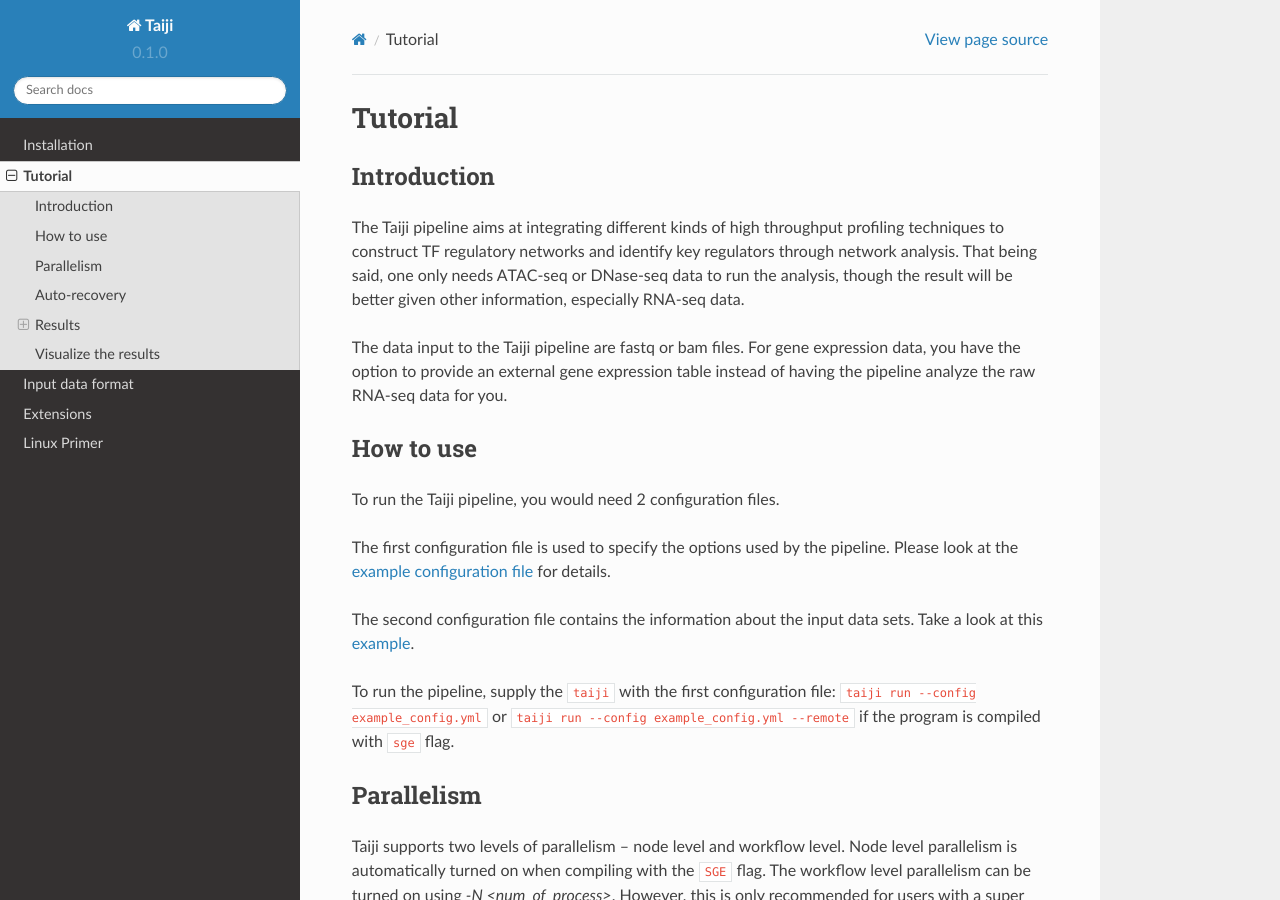
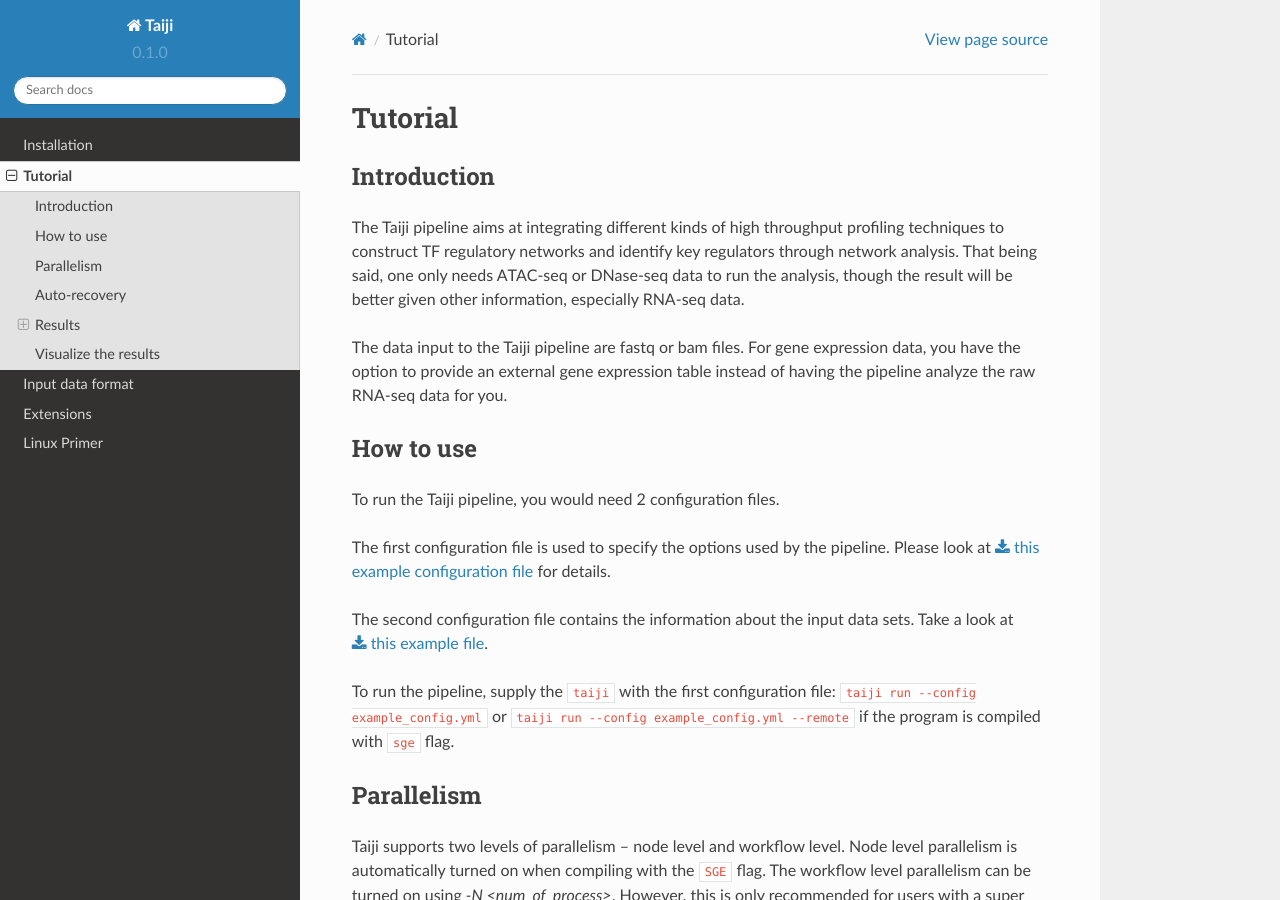
Before and after one commit to kaizhang/Taiji, a Sphinx documentation site: the page built from docs/tutorial.rst, in a window 1280 px wide and 900 px high. Built offline with Sphinx 7.4.7 and the Read the Docs theme 2.0.0, drawn with Linux system fonts in a browser that asks for light colours; some of the changed lines change nothing that is shown.

Commit message:
update docs

```diff
--- /dev/null
+++ b/docs/data/example_config.yml
@@ -0,0 +1,68 @@
+################################################################################
+# NOTE: Lines starting with a '#' character are comments, for human reading only.
+################################################################################
+
+# The path to a file specifying the input data sets. The software come with
+# an example file named "input.yaml".
+input: "data/input.yml"
+
+# Directory containing the results.
+outputDir: "output/"
+
+# The path to the picard tools.
+picard: "/home/kai/software/picard-tools-1.140/picard.jar"
+
+
+################################################################################
+# Genome Indices
+################################################################################
+
+# Complete genome in a SINGLE plain FASTA file. Genome can be downloaded from
+# Gencode (human and mouse), UCSC or ENSEMBL.
+# Example link for human:
+# http://hgdownload.cse.ucsc.edu/goldenPath/hg38/bigZips/hg38.fa.gz.
+# *Important*: Remember to ungzip the file using "gzip -d hg38.fa.gz"!
+# Tip: To make a single genome file from multiple fastq files, execute:
+# `cat chr1.fa chr2.fa chr3.fa > genome.fa`
+genome: "/home/kai/genome/GRCh38/genome.fa"
+
+# Genome annotation in *GTF* format. For human and mouse, Gencode annotations
+# are available at http://www.gencodegenes.org/.
+# *Very important*: chromosome names in the annotations GTF file have to match
+# chromosome names in the FASTA genome sequence file. For example, one can use
+# ENSEMBL FASTA files with ENSEMBL GTF files, and UCSC FASTA files with UCSC
+# FASTA files. However, since UCSC uses chr1, chr2,... naming convention,
+# and ENSEMBL uses 1, 2, ... naming, the ENSEMBL and UCSC FASTA and GTF files
+# cannot be mixed together.
+annotation: "/home/kai/genome/GRCh38/gencode.v25.annotation.gtf"
+
+# MEME format file containing motifs. Human and mouse motif files can be found
+# here: https://github.com/kaizhang/Taiji/tree/master/docs/data/motifs
+motifFile: "/home/kai/motif_databases/cisBP_human.meme"
+
+
+################################################################################
+# You don't have to physically provide the following files. But you do need to
+# specify the locations where these files will be *GENERATED AUTOMATICALLY WHEN
+# FILES/DIRECTORIES DOES NOT EXIST*. If the specified directories or files
+# already exist, the program will do nothing.
+# If this is the first time you run the program, make sure delete existing
+# files/directories first so indices can be generated properly.
+# You only need to generate the indices once, *THEY CAN BE REUSED*.
+################################################################################
+
+# This is the *FILE* containing GENOME SEQUENCE INDEX.
+seqIndex: "/home/kai/genome/GRCh38/GRCh38.index"
+
+# This is the *DIRECTORY* containing BWA INDICES.
+bwaIndex: "/home/kai/genome/GRCh38/BWAIndex/"
+
+# Uncomment following sections if you want to analyze raw RNA-seq fastq files.
+# NOTE: STAR aligner uses a lot memory.
+# For example, you need at least 30G memory for human genome.
+
+# This is the *DIRECTORY* containing STAR INDICES.
+# starIndex: "/home/kai/genome/GRCh38/STAR_index/"
+
+# This is the *DIRECTORY* containing RSEM INDICES.
+# rsemIndex: "/home/kai/genome/GRCh38/RSEM_index/"
--- /dev/null
+++ b/docs/data/example_input.yml
@@ -0,0 +1,79 @@
+################################################################################
+# *Important*: Proper identation of the text is critical for parsing!
+# Lines starting with a '#' character are comments, for human reading only.
+# Further read about the YAML format: http://www.yaml.org/start.html.
+################################################################################
+
+# NOTE: Each experiment must have a *UNIQUE* ID.
+# Related experiments must share the same group name.
+# For example, you want to use "spleen" as the group name for
+# "spleen_ATAC_Seq", "spleen_RNA_Seq", etc.
+
+ATAC-Seq:
+  - id: spleen_ATAC
+    group: spleen
+    replicates:
+      - rep: 1
+        files:
+          - path: ATAC-Seq/spleen-filename-replicate1.fastq.gz
+      - rep: 2
+        files:
+          - path: ATAC-Seq/spleen-filename-replicate2.fastq
+      - rep: 3
+        files:
+          - path: ATAC-Seq/spleen-filename-replicate3.fastq
+
+  - id: liver_ATAC
+    group: liver
+    replicates:
+      - rep: 1
+        files:
+          # You can use bam file as input as well
+          - path: ATAC-Seq/liver-filename-replicate1.bam
+
+RNA-Seq:
+  - id: spleen_RNA
+    group: spleen
+    replicates:
+      - rep: 1
+        files:
+          - path: RNA-seq/spleen-filename-replicate1.fastq.gz
+      - rep: 2
+        files:
+          # You can also privide the program with computed gene quantification
+          # in a plain text file containing two columns separated by Tabs,
+          # where the first column is gene names and the second column is
+          # expression levels. Example:
+          # Gene1 <TAB> 12
+          # Gene2 <TAB> 20
+          - path: RNA-seq/spleen-gene-quant-replicate2.tsv
+            # A specific tag is required
+            tags : ["gene quantification"]
+
+  - id: liver_RNA
+    group: liver
+    pairedEnd: true
+    replicates:
+      - rep: 1
+        files:
+          # pair-ended samples
+          - pair:
+            - path: RNA-Seq/liver-filename-replicate1-forward.fastq.gz
+            - path: RNA-Seq/liver-filename-replicate1-reverse.fastq.gz
+
+HiC:
+  - id: liver_HiC
+    group: liver
+    replicates:
+      - rep: 1
+        files:
+          # Currently the pipeline do not analyze HiC data, so the user need to
+          # provide the end result - a list of loops, in following format:
+          # chrom_1 <TAB> start_1 <TAB> end_1 <TAB> chrom_2 <TAB> start_2 <TAB> end_2
+          # An example:
+          # chr21 <TAB> 29343 <TAB> 500000 <TAB> chr21 <TAB> 1009340 <TAB> 1023400
+          - path: HiC/liver-loops.txt
+            tags: ["loops"]
+
+# ChIP-seq will not be analyzed in beta release
+ChIP-Seq: []
--- a/docs/tutorial.rst
+++ b/docs/tutorial.rst
@@ -16,10 +16,10 @@ How to use
 To run the Taiji pipeline, you would need 2 configuration files.
 
 The first configuration file is used to specify the options used by the pipeline.
-Please look at the `example configuration file <https://github.com/kaizhang/Taiji/blob/master/example_config.yml>`_ for details.
+Please look at :download:`this example configuration file <data/example_config.yml>` for details.
 
 The second configuration file contains the information about the input data sets.
-Take a look at this `example <https://github.com/kaizhang/Taiji/blob/master/example_input.yml>`_.
+Take a look at :download:`this example file <data/example_input.yml>`.
 
 To run the pipeline, supply the ``taiji`` with the first configuration file: ``taiji run --config example_config.yml`` or ``taiji run --config example_config.yml --remote`` if the program is compiled with ``sge`` flag.
 
```
Also changed, not shown: 8 other files.
